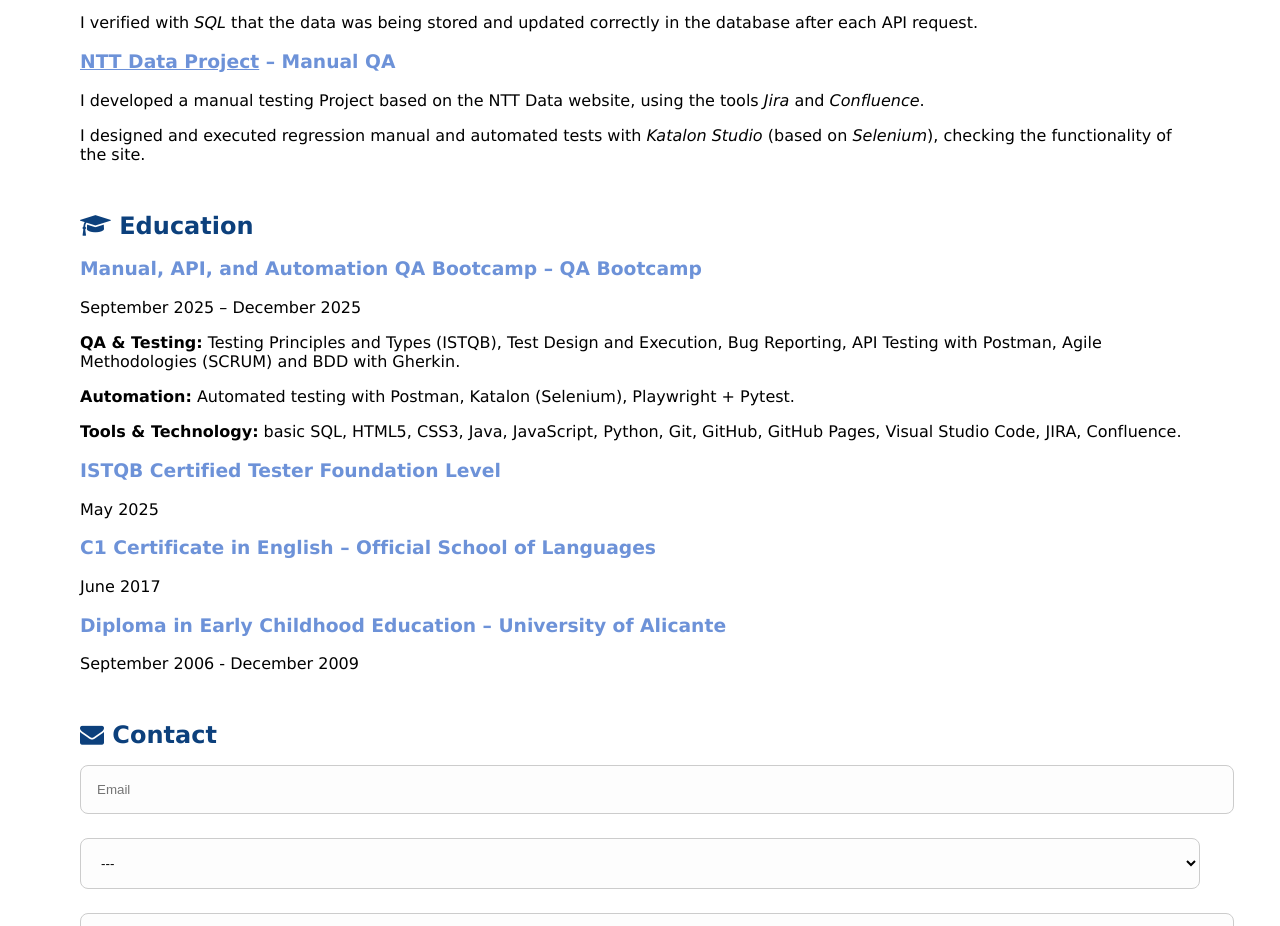
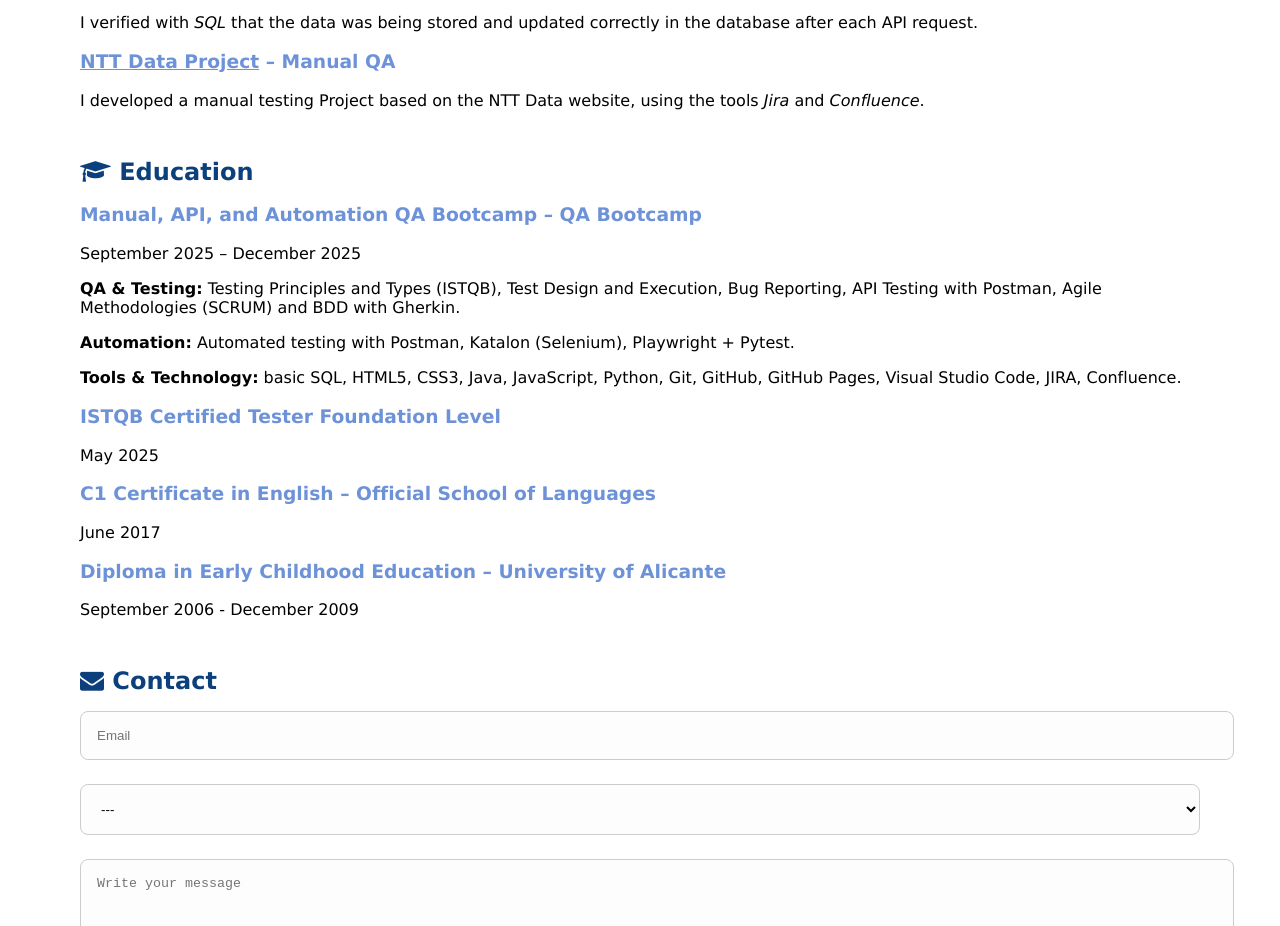
Before and after one commit to cortessaavedram-tech/QAPortfolio, a plain HTML site: page index.html in a window 1280 px wide. Shown: the part 1084-2010 px from the top of the page. Drawn offline with Linux system fonts and the light colour scheme.

Commit message:
update NTT Data project

```diff
--- a/index.html
+++ b/index.html
@@ -103,11 +103,7 @@
         I developed a manual testing Project based on the NTT Data website, using the
         tools <em>Jira</em> and <em>Confluence</em>.
       </p>
-      <p>
-        I designed and executed regression manual and automated tests with
-        <em>Katalon Studio</em> (based on <em>Selenium</em>), checking the functionality
-        of the site.
-      </p>
+
 
     </section>
 
```
